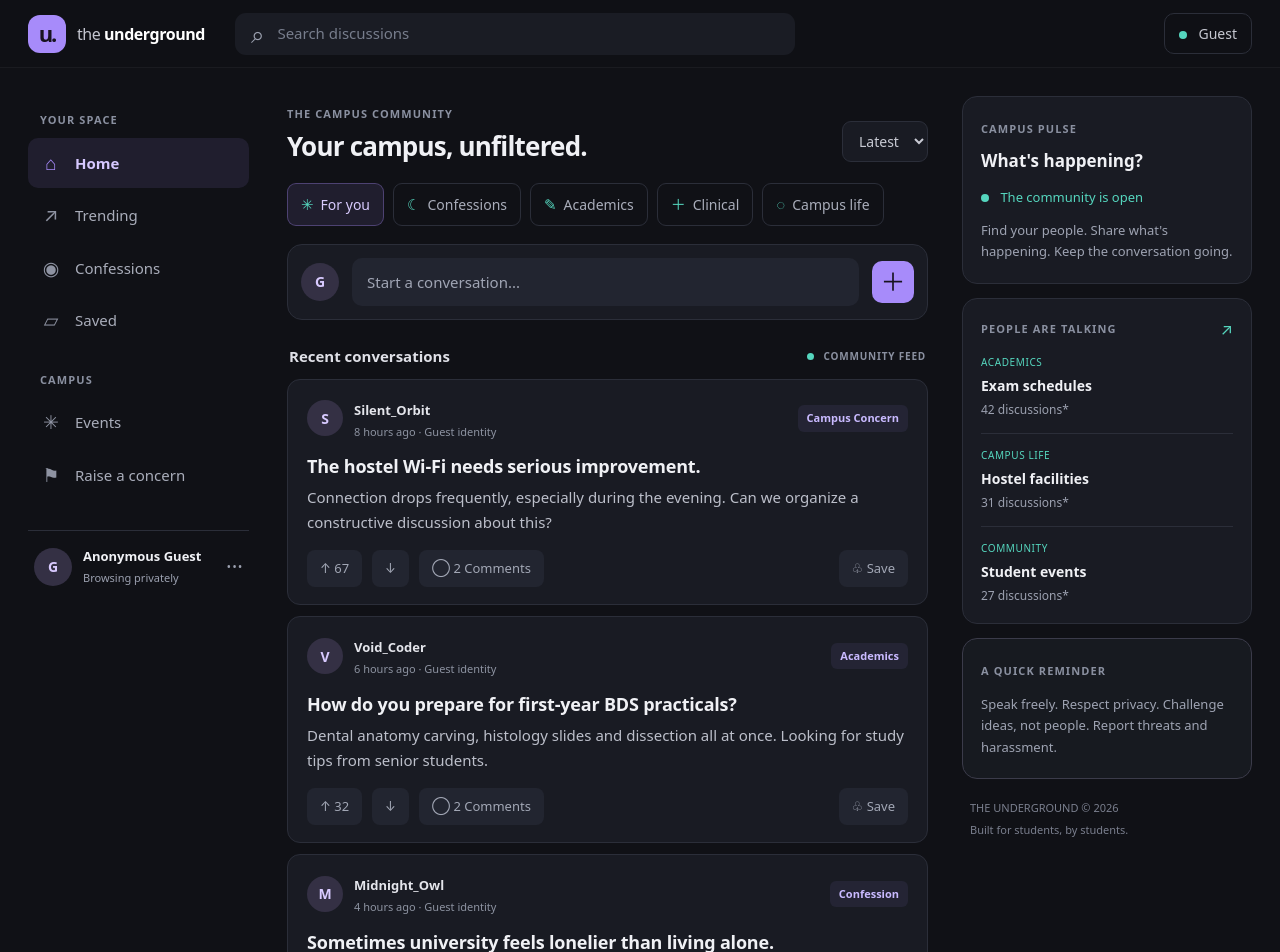
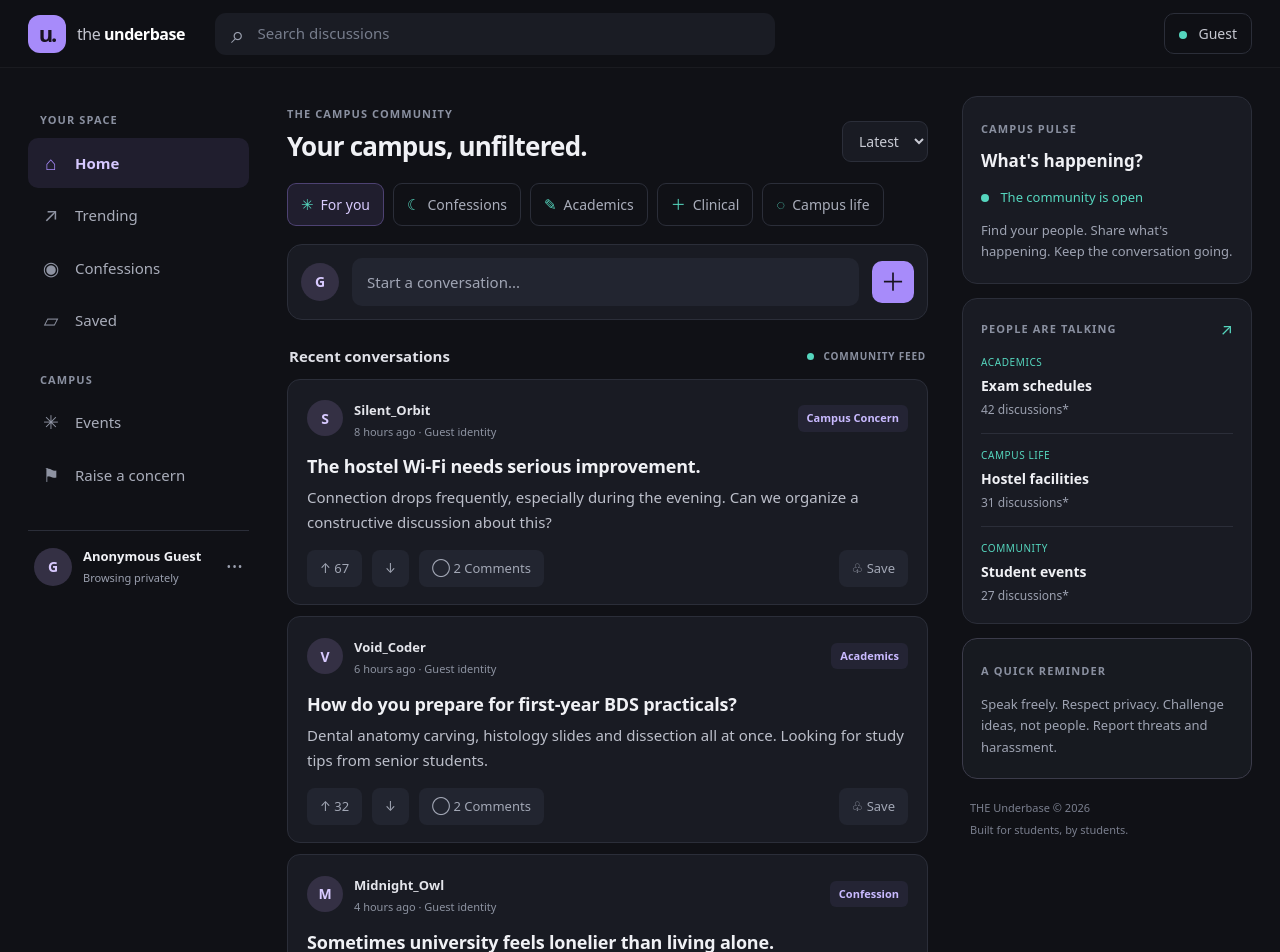
Before and after one commit to Quacktit/theunderbase, a plain HTML site: page index.html in a window 1280 px wide. Shown: the top 952 px of the page. Drawn offline with Linux system fonts and the light colour scheme.

Commit message:
Update index.html

```diff
--- a/index.html
+++ b/index.html
@@ -8,8 +8,8 @@
   <meta http-equiv="Content-Security-Policy" content="default-src 'none'; script-src 'self'; style-src 'self' https://fonts.googleapis.com; font-src https://fonts.gstatic.com; img-src 'self' data:; connect-src 'self'; base-uri 'none'; form-action 'none'; object-src 'none'">
   <meta name="referrer" content="no-referrer">
   <meta name="theme-color" content="#101116">
-  <meta name="description" content="The Underground — Your campus. Your voice.">
-  <title>The Underground | Campus Community</title>
+  <meta name="description" content="The Underbase — Your campus. Your voice.">
+  <title>The Underbase </title>
   <link rel="preconnect" href="https://fonts.googleapis.com">
   <link rel="preconnect" href="https://fonts.gstatic.com" crossorigin>
   <link href="https://fonts.googleapis.com/css2?family=DM+Sans:wght@400;500;600;700;800&display=swap" rel="stylesheet">
@@ -17,8 +17,8 @@
 </head>
 <body>
 <header class="topbar">
-  <a class="brand" href="#" aria-label="The Underground home">
-    <span class="brand-icon">u.</span><span class="brand-word">the <b>underground</b></span>
+  <a class="brand" href="index.html" aria-label="The Underbase home">
+    <span class="brand-icon">u.</span><span class="brand-word">the <b>Underbase</b></span>
   </a>
   <label class="search"><span aria-hidden="true">⌕</span><input id="searchInput" type="search" maxlength="100" autocomplete="off" placeholder="Search discussions" aria-label="Search posts"></label>
   <button class="guest-pill" type="button"><span class="online-dot"></span> Guest</button>
@@ -64,7 +64,7 @@
     <div class="right-card pulse-card"><span class="eyebrow">CAMPUS PULSE</span><h3>What's happening?</h3><div class="pulse-line"><span class="pulse-dot"></span> The community is open</div><p>Find your people. Share what's happening. Keep the conversation going.</p></div>
     <div class="right-card"><div class="card-heading"><span class="eyebrow">PEOPLE ARE TALKING</span><span class="tiny-arrow">↗</span></div><div class="trend-item"><small>ACADEMICS</small><strong>Exam schedules</strong><span>42 discussions*</span></div><div class="trend-item"><small>CAMPUS LIFE</small><strong>Hostel facilities</strong><span>31 discussions*</span></div><div class="trend-item"><small>COMMUNITY</small><strong>Student events</strong><span>27 discussions*</span></div></div>
     <div class="right-card safety-card"><span class="eyebrow">A QUICK REMINDER</span><p>Speak freely. Respect privacy. Challenge ideas, not people. Report threats and harassment.</p></div>
-    <footer class="site-footer">THE UNDERGROUND © 2026<br>Built for students, by students.</footer>
+    <footer class="site-footer">THE Underbase © 2026<br>Built for students, by students.</footer>
   </aside>
 </div>
 <nav class="mobile-nav" aria-label="Mobile navigation"><button class="mobile-tab active" data-page="home"><span>⌂</span><small>Home</small></button><button class="mobile-tab" data-page="trending"><span>↗</span><small>Explore</small></button><button class="mobile-tab create-tab" id="mobileCreate" type="button"><span>＋</span><small>Create</small></button><button class="mobile-tab" data-page="confessions"><span>◉</span><small>Confess</small></button><button class="mobile-tab" data-page="saved"><span>▱</span><small>Saved</small></button></nav>
```
